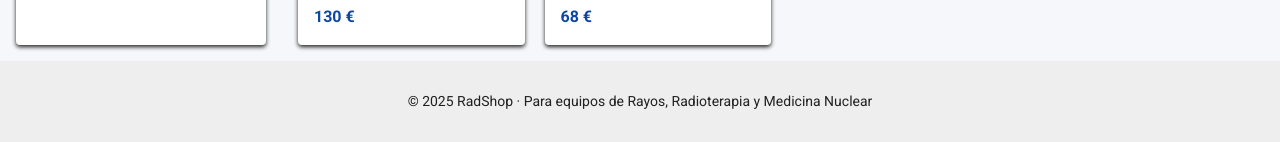
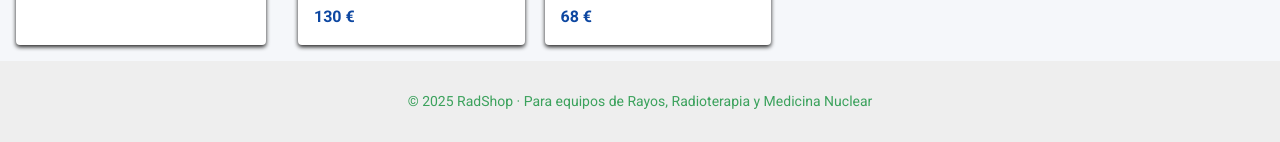
Before and after one commit to r-valero/Proyecto1-HTML-CSS, a plain HTML site: page index.html in a window 1280 px wide. Shown: the part 946-1088 px from the top of the page. Drawn offline with Linux system fonts and the light colour scheme.

Commit message:
default color para p y span

```diff
--- a/style.css
+++ b/style.css
@@ -1,17 +1,16 @@
 * {
   box-sizing: border-box;
 }
-
 :root {
   --azul: #0d47a1;
   --casi-blanco: #f5f7fa;
   --blanco: #ffffff;
   --negro: #212121;
+  --verde: #3ca25d;
   --letra: 1rem;
   --titulo: 2rem;
   --subtitulo: 1.25rem;
 }
-
 body {
   margin: 0;
   padding: 0;
@@ -21,11 +20,14 @@ body {
   color: var(--negro);
   line-height: 1.5;
 }
-
 h1,
 h2,
 h3 {
   margin: 0 0 0.5rem;
+}
+p,
+span {
+  color: var(--verde);
 }
 h1 {
   font-size: var(--titulo);
@@ -57,7 +59,6 @@ a {
   margin-left: 1rem;
   font-weight: 600;
 }
-
 .principal {
   display: grid;
   grid-template-columns: 250px 1fr;
@@ -66,36 +67,30 @@ a {
   margin: auto;
   padding: 1rem;
 }
-
 .filtros {
   background: var(--blanco);
   border-radius: 0.25rem;
   padding: 1rem;
   box-shadow: 0 2px 4px var(--negro);
 }
-
 .filtros .seccion-filtros {
   display: flex;
   flex-direction: column;
   gap: 0.5rem;
   padding-block: 0.5rem;
 }
-
 .filtros .seccion-filtros + .seccion-filtros {
   border-top: 1px solid #ddd;
   margin-top: 0.75rem;
 }
-
 .filtros fieldset.seccion-filtros {
   border: none;
   padding: 0;
 }
-
 .filtros legend {
   font-weight: 600;
   margin-bottom: 0.25rem;
 }
-
 .product-grid {
   list-style: none;
   padding: 0;
@@ -125,14 +120,12 @@ a {
   padding: 0 1rem 1rem;
   margin-top: auto;
 }
-
 footer {
   text-align: center;
   padding: 1rem;
   background: #eee;
   font-size: 0.875rem;
 }
-
 @media (max-width: 768px) {
   .principal {
     grid-template-columns: 200px 1fr;
```
